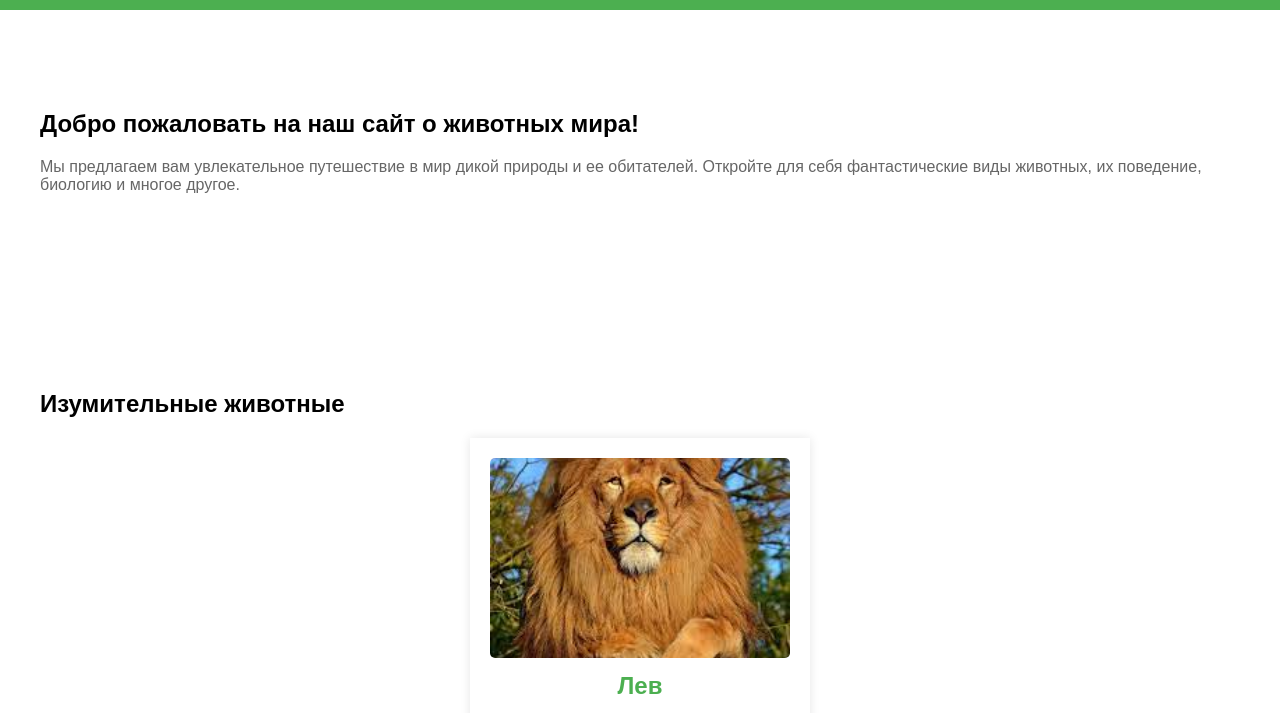
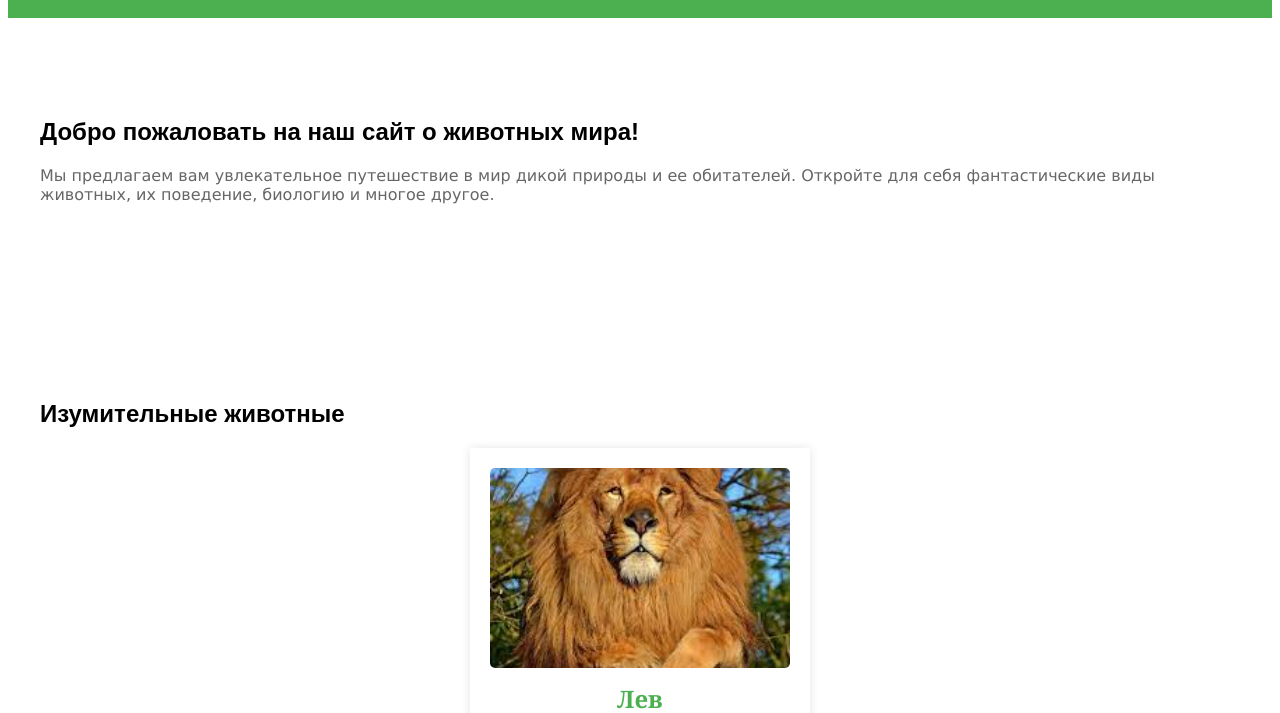
Before and after one commit to Korasikproduct/sitegreenmango.github.io, a plain HTML site: page index.html in a window 1280 px wide. Shown: the part 90-803 px from the top of the page. Drawn offline with Linux system fonts and the light colour scheme.

Commit message:
Update style.css

```diff
--- a/style.css
+++ b/style.css
@@ -1,8 +1,15 @@
 body {
-    font-family: Arial, sans-serif;
-    margin: 0;
-    padding: 0;
+    font-family: "Arial", sans-serif; /* Замените на желаемый шрифт */
 }
+
+h3 {
+    font-family: "Georgia", serif; /* Замените на желаемый шрифт */
+}
+
+p {
+    font-family: "Verdana", sans-serif; /* Замените на желаемый шрифт */
+}
+
 
 .container {
     max-width: 1200px;
```
